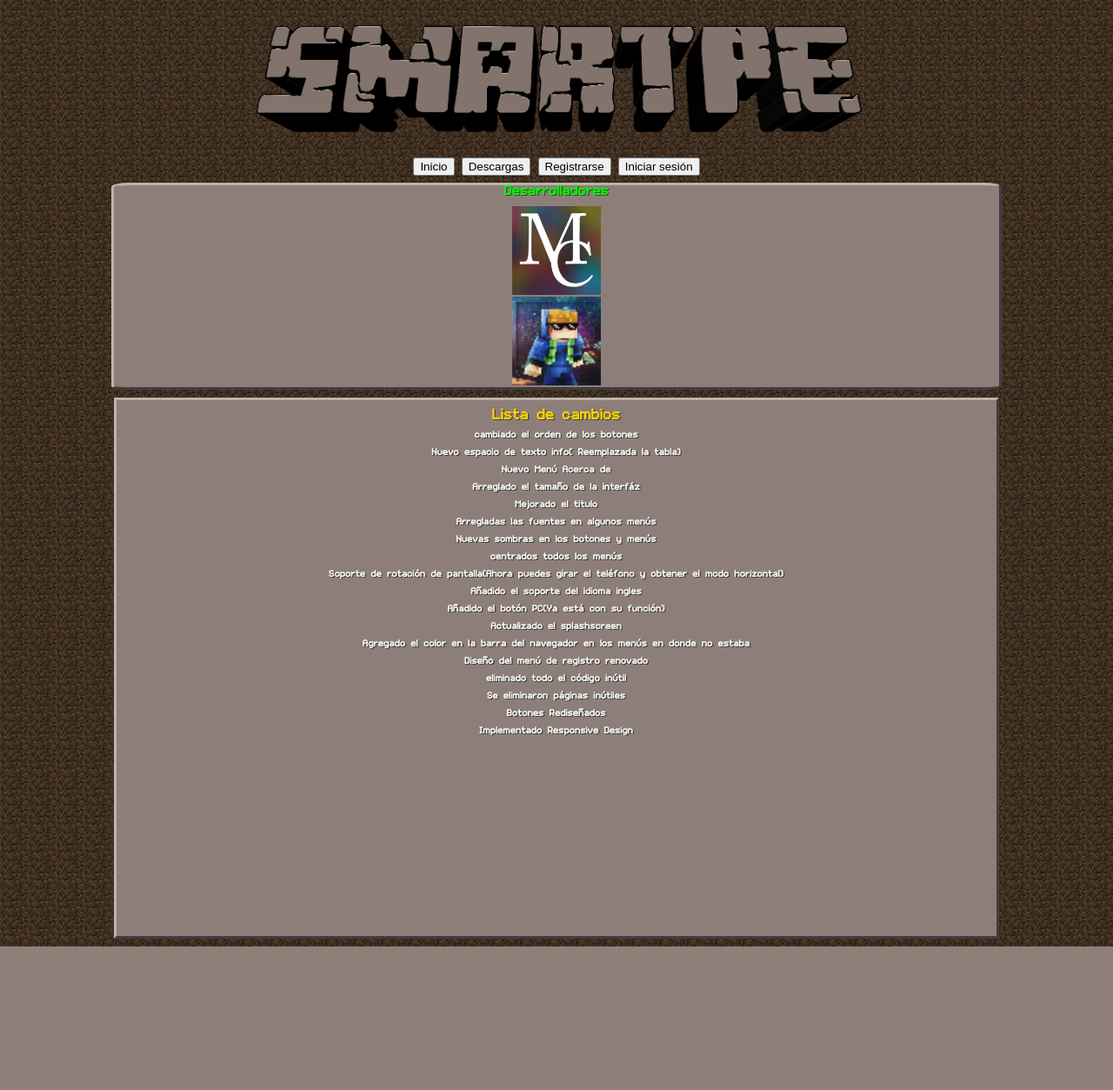
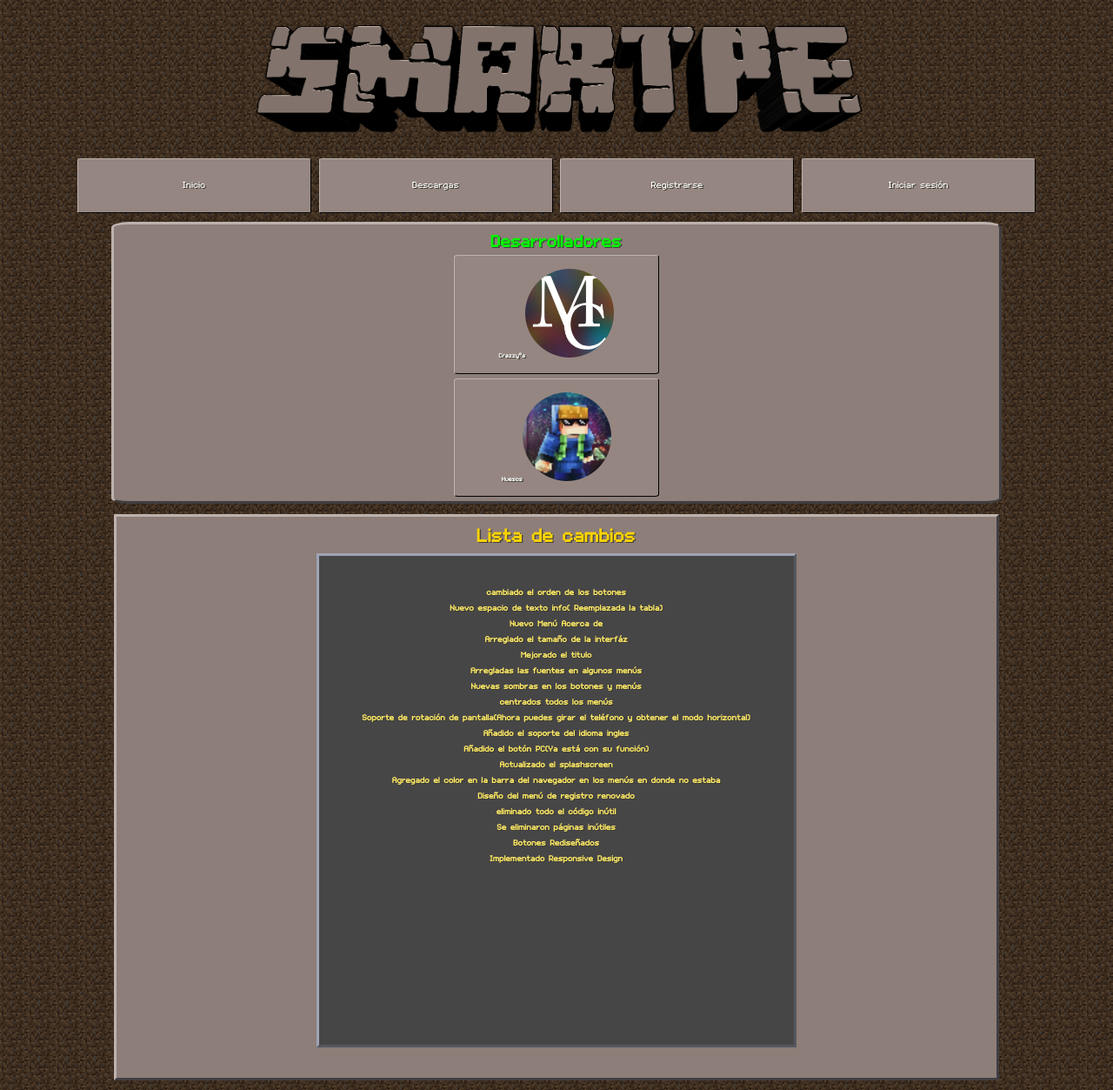
Before and after one commit to GiverPol/GiverPol, a PHP site: page /about.html in a window 1280 px wide. Shown: the whole page at 87% size. Before the commit the page ends 1088 px from the top, so only its background shows below. Run offline with PHP 8.4, Linux system fonts and the light colour scheme.

Commit message:
more stuff

```diff
--- a/CSS/styles.css
+++ b/CSS/styles.css
@@ -1,3 +1,52 @@
+h8
+{
+align=center;
+text-align:center;
+}
+h3
+{
+align=center;
+text-align:center;
+}
+
+.imgbutton
+{
+  width: 50%;
+  height: auto;
+  text-align: left;
+  border-radius: 100px;
+  color: lime;
+}
+.SubPressMini
+{
+  border-color: #cdc4cc #cdc4cc #cdc4cc #cdc4cc;
+		background-color: #474647;
+		font-family:'volter';
+		color: yellow;
+		height:40%;
+		wddth: 107%;
+		border-style: outset;
+		text-shadow:1.3px 1.3px #3F3F33;
+		text-align: left;
+		align: left
+     font-size: 80%;
+}
+
+.SubdownloadLayout
+{
+/*padding: 2.0%;*/
+		border-color: #cdc4cc #cdc4cc #cdc4cc #cdc4cc;
+		background-color: #474647;
+		font-family:'volter';
+		color: yellow;
+		height:40%;
+		wddth: 107%;
+		border-style: outset;
+		text-shadow:1.3px 1.3px #3F3F33;
+		text-align: left;
+		align: left
+     font-size: 80%;
+	 }
 .entrada1 {
         padding: 2.0%;
 		border-color: #cdc4cc #cdc4cc #cdc4cc #cdc4cc;
@@ -8,7 +57,7 @@
 		width: 57%;
 		border-style: outset;
 		text-shadow:1.3px 1.3px #3F3F33;
-		text-align: center;
+		text-align: ce4nter;
      font-size: 80%;
 }
 #buttonalign
@@ -67,9 +116,43 @@
 }
 .textStyle
 {
+ padding: 2.0%;
+color:#FFEA66;
+font-size: 70%;
+border-color: #9FA4B3; #cdc4cc #757883; #757883;
+		background-color: #474647;
+		font-family:'volter';
+		height:30%;
+		width: 50%;
+		border-style: outset;
+		text-shadow:1.3px 1.3px #3F3F33;
+}
+.textStyle
+{
+ padding: 2.0%;
+color:#FFEA66;
+font-size: 70%;
+border-color: #9FA4B3; #cdc4cc #757883; #757883;
+		background-color: #474647;
+		font-family:'volter';
+		height:30%;
+		width: 50%;
+		border-style: outset;
+		text-shadow:1.3px 1.3px #3F3F33;
+}
 
+.textStyle:hover
+{
+ padding: 2.0%;
 color:#FFEA66;
 font-size: 82%;
+border-color: #9FA4B3; #cdc4cc #757883; #757883;
+		background-color: #474647;
+		font-family:'volter';
+		height:30%;
+		width: 50%;
+		border-style: inset;
+		text-shadow:1.3px 1.3px #3F3F33;
 }
 #title
 {
@@ -176,10 +259,9 @@ border-style: inset;
 {
 
 border-color: #B6AEB8 #B6AEB8 #B6AEB8 #B6AEB8;
-height: 10%;
-width:  10%;
-padding: 1%
-animation-delay: 20%;
+height: 50px;
+width:  70px;
+padding: 2%
 }
 
 #img:hover
@@ -211,8 +293,8 @@ border-radius: 2%;
 {
 font-size: 16px;
 }
-*/
-	/* Splash Text */
+
+	/* Splash Text
 #splash1 {
      color: #FFD000;
      font-size: 5%;
@@ -252,13 +334,14 @@ font-size: 16px;
    -webkit-transform: rotate(-25deg);
    transform: rotate(-25deg);
 }
+	*/
 
 	  #NewTextLayout
 
 	{
 	width: 80%;
 	background-color: #8d7e79;
-    height:100%;
+    height: 100%;
 	text-shadow: 1.3px 1.3px #44423e;
     border-style: outset;
 	color: #fff;
@@ -267,7 +350,7 @@ font-size: 16px;
     outline:none;
 	display:block;
 border-width: 3 3%;
-font-size: 90%;
+font-size: 140%;
 border-radius: 2%;
 left: 0;   /* top border only */ font-weight:normal
   	}
@@ -314,12 +397,13 @@ left: 0;   /* top border only */ font-weight:normal
   src: url('fonts/../mcpe.ttf');
 }
 body {
-        font-size: 80%;
+        font-size: 100%;
 		background-image: url(../img/mbg.png);
 		font-family:'volter';
 		text-shadow: 1.3px 1.3px #3F3F33;
 		color: white;
-		word-spacing: 1px;
+	 width: 100%;
+	 height: auto;
 
 /*Anti-aliasing*/
 width: auto;
@@ -337,6 +421,7 @@ font-smoothing: antialiased;
   -webkit-font-smoothing: antialiased;
   -moz-osx-font-smoothing: grayscale;
 }
+
 div.title {
   text-align: center;
 }
@@ -357,11 +442,11 @@ div.title {
       padding: 2.0%;
 		background-color: #958681;
 		color:#FFFFFF;
-		width: 23%;
+		width: 21%;
 		height: 10%;
 		font-family:'volter';
 		text-shadow: 1.3px 1.3px #3F3F33;
-	font-size: 82%;
+	font-size: 57%;
 		border-style: outset;
       border-radius: 2%;
       border-width:  1px;
@@ -370,7 +455,7 @@ div.title {
 }
 .boton:hover{
 
-        font-size: 82%;
+
 		background-color: #73656b;
 	    color: #cec642;
 		text-shadow:1.4px 1.4px #3F3F33;
@@ -399,18 +484,20 @@ div.title {
      font-size: 80%;
 }
 #Button {
-        padding: 2.0%;
+            padding: 1.5%;
 		background-color: #958681;
 		color:#FFFFFF;
-		width: 40%;
-		height: 15%;
+		width: 20%;
+		height: 10%;
 		font-family:'volter';
 		text-shadow: 1.3px 1.3px #3F3F33;
-		font-size: 80%;
+	font-size: 50%;
 		border-style: outset;
-		border-width: 1px;
-		border-color:  #bdb2ad #292829  #292829 #bdb2ad;
-		}
+      border-radius: 2%;
+      border-width:  1px;
+	  text-align: center;
+  border-color:  #bdb2ad #292829  #292829 #bdb2ad;
+/*	 letter-spacing: 1px; */	}
 #Button:hover{
 		background-color: #73656b;
 	    color: #cec642;
--- a/about.html
+++ b/about.html
@@ -16,23 +16,23 @@
 		</center>
 	<tr>
 	 <div class="title">
-		   <input  id=boton type="submit" onclick="location.href='index.html';" value="Inicio"/>
-	<input id=boton type="submit" onclick="location.href='Descargas.html';" value="Descargas"/>
-	  <input id=boton type="submit" onclick="location.href='registro.html';" value="Registrarse"/>
-	   <input  id=boton type="submit" onclick="location.href='sesion.html';" value="Iniciar sesión"/>
+		   <input class=boton type="submit" onclick="location.href='index.html';" value="Inicio"/>
+	<input class=boton type="submit" onclick="location.href='Descargas.html';" value="Descargas"/>
+	  <input class=boton type="submit" onclick="location.href='registro.html';" value="Registrarse"/>
+	   <input  class=boton type="submit" onclick="location.href='sesion.html';" value="Iniciar sesión"/>
 <br>
   <center style="font-size:63%" >
 	<h3 id="NewAboutLayout">
+	  <br>
 	  <font color="lime" style="font-size:170%">Desarrolladores</font>
-	  <br> <br>
-	  <center>
-		<img onClick="location.href='https://www.twitter.com/CrazzyMCPE'" id="img" src="img/pic/Crazzy.png">
-		  <br> <center>
-	  <img id="img" src="img/pic/Huesos.png"></center></center></h3>
-	  <h3 id="NewChangelogLayout" class="outset" style="color:white">
+	  <center> <h3 style="align=right" class=pop id=Button>Crazzy°s<img src="img/pic/Crazzy.png" class=imgbutton></h3></center>
+	  <center> <h3 style="align=right" class=pop id=Button>Huesos<img src="img/pic/Huesos.png" class=imgbutton></h3></center>
+	</h3>
+	<h3 id="NewChangelogLayout" class="outset" style="color:white">
 		<br>
-		 <font color="FFD400" style="font-size:160%">Lista de cambios</font>
-		 <br><br>cambiado el orden de los botones
+		<font color="FFD400" style="font-size:160%">Lista de cambios</font>
+	<center>  <p class=textStyle>
+		<br><br>cambiado el orden de los botones
 		 <br><br>Nuevo espacio de texto info( Reemplazada la tabla)
 		 <br><br>Nuevo Menú Acerca de
 		 <br><br>Arreglado el tamaño de la interfáz
@@ -61,7 +61,7 @@
 		 <br><br>
 		 <br><br>
 		 <br><br>
-
+	  </p></center>
 
 		<br><br></h3></center></div></div>
 	  </div></html>
--- /dev/null
+++ b/js/SlideToggle.js
@@ -0,0 +1,5 @@
+(document).ready(function(){
+    $("#flip").click(function(){
+        $("#panel").slideToggle("slow");
+    });
+});
```
Also changed, not shown: CSS/SlideToggle.css (added, +22 -0 lines), CSS/Splash.css (+9 -4 lines), CSS/background.css (added, +60 -0 lines), Descargas.html (+7 -1 lines), addongen.html (+10 -1 lines), index.html (+32 -207 lines), js/UI-Size.js (added, +91 -0 lines), js/splash.js (+42 -6 lines), registro.html (+4 -4 lines), sesion.html (+8 -8 lines), img/bin (Copy).png (added), img/bin.png (added), img/bin.png.png (added), js/template.zip.js.
